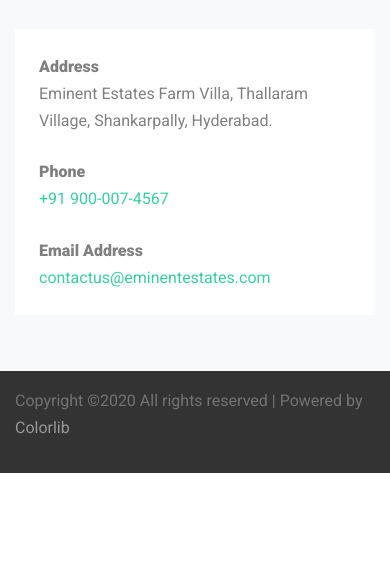
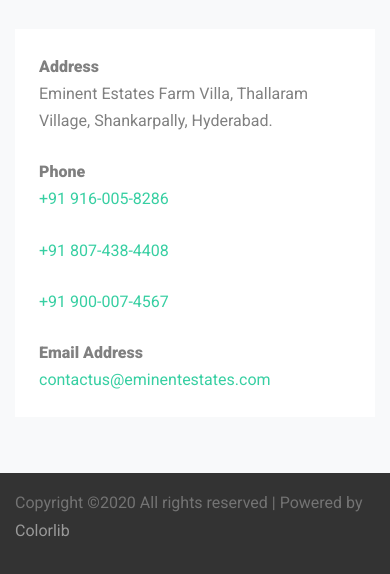
Before and after one commit to jaswanthb/eminent, a plain HTML site: page index.html in a window 390 px wide. Shown: the part 7461-8035 px from the top of the page. Before the commit the page ends 7934 px from the top, so only its background shows below. Drawn offline with nearby package versions, Linux system fonts and the light colour scheme; files whose address does not match are found by name.

Commit message:
phone no updated

```diff
--- a/index.html
+++ b/index.html
@@ -422,6 +422,8 @@
             <p class="mb-4">Eminent Estates Farm Villa, Thallaram Village, Shankarpally, Hyderabad.</p>
 
             <p class="mb-0 font-weight-bold">Phone</p>
+            <p class="mb-4"><a href="#">+91 916-005-8286</a></p>
+            <p class="mb-4"><a href="#">+91 807-438-4408</a></p>
             <p class="mb-4"><a href="#">+91 900-007-4567</a></p>
 
             <p class="mb-0 font-weight-bold">Email Address</p>
```
